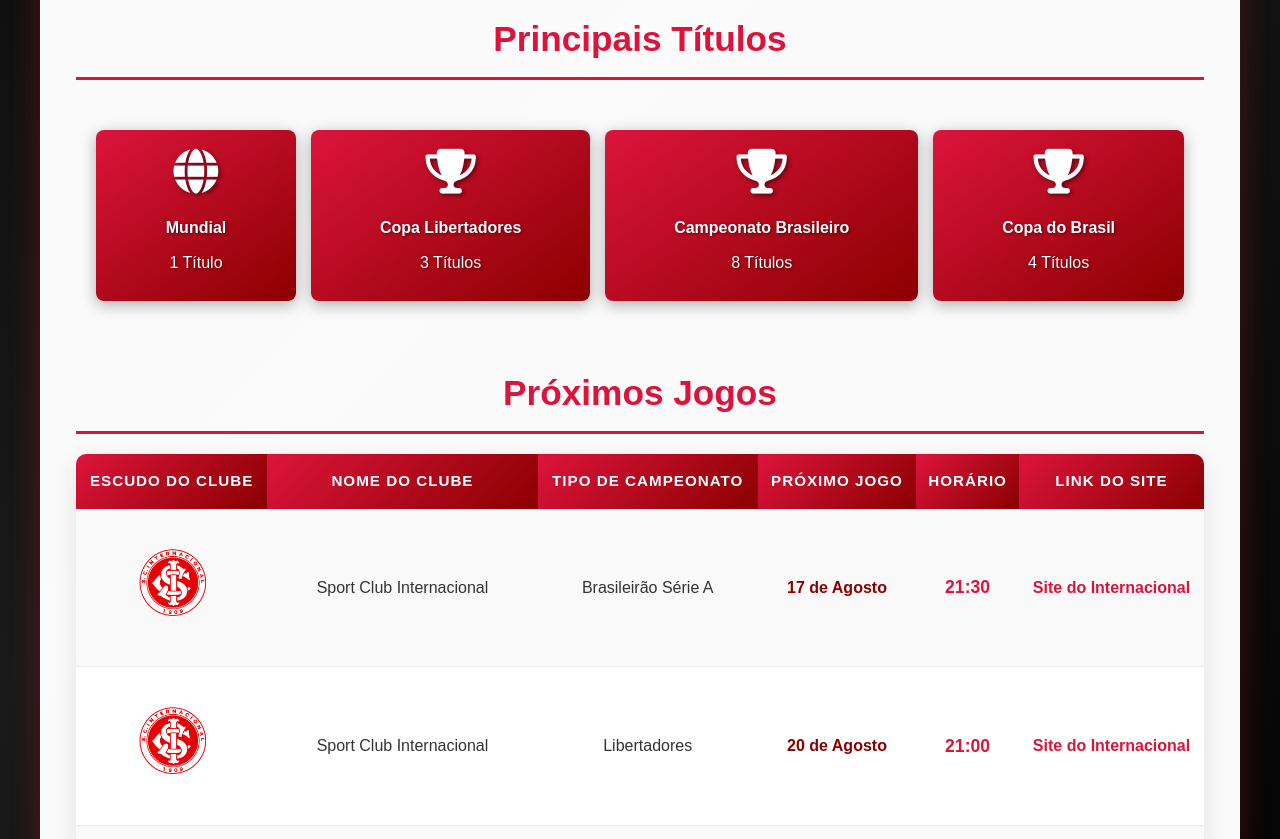
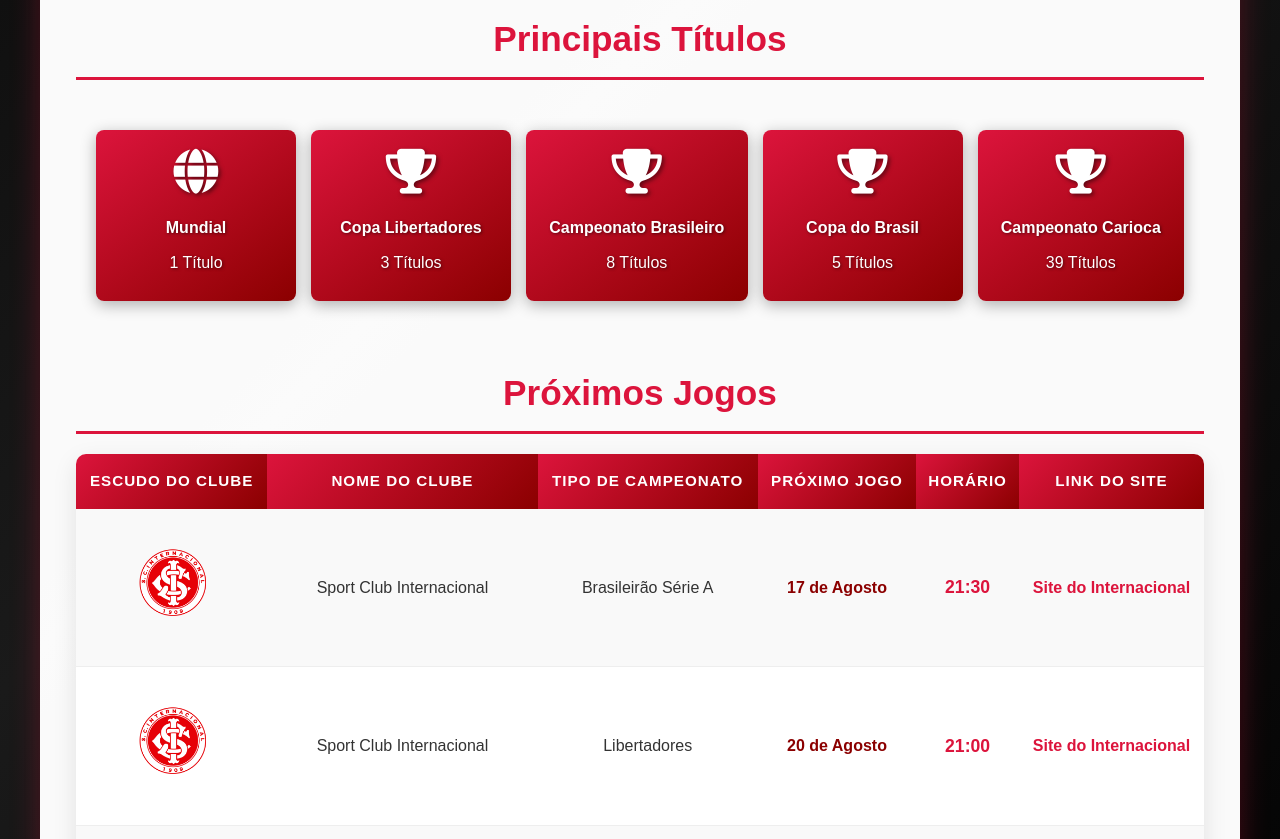
Before and after one commit to henrique151/AulaDW, a plain HTML site: page index.html in a window 1280 px wide. Shown: the part 1120-1959 px from the top of the page. Drawn offline with Linux system fonts and the light colour scheme.

Commit message:
feat: campeonato caroica

```diff
--- a/css/style.css
+++ b/css/style.css
@@ -125,12 +125,10 @@
 
 th {
     background: linear-gradient(135deg, #DC143C 0%, #8B0000 100%);
-    /* Flamengo colors */
     color: white;
     padding: 15px 10px;
     text-align: center;
     font-weight: bold;
-    /* Make sure the text is bold */
     font-size: 0.95rem;
     text-transform: uppercase;
     letter-spacing: 1px;
@@ -140,7 +138,6 @@
     padding: 15px 10px;
     text-align: center;
     border-bottom: 1px solid #eee;
-    /* Lighten the border color */
     vertical-align: middle;
 }
 
--- a/index.html
+++ b/index.html
@@ -64,7 +64,12 @@
                 <div class="flex-item">
                     <i class="fa-solid fa-trophy"></i>
                     <h4>Copa do Brasil</h4>
-                    <p>4 Títulos</p>
+                    <p>5 Títulos</p>
+                </div>
+                <div class="flex-item">
+                    <i class="fa-solid fa-trophy"></i>
+                    <h4>Campeonato Carioca</h4>
+                    <p>39 Títulos</p>
                 </div>
             </div>
         </section>
```
